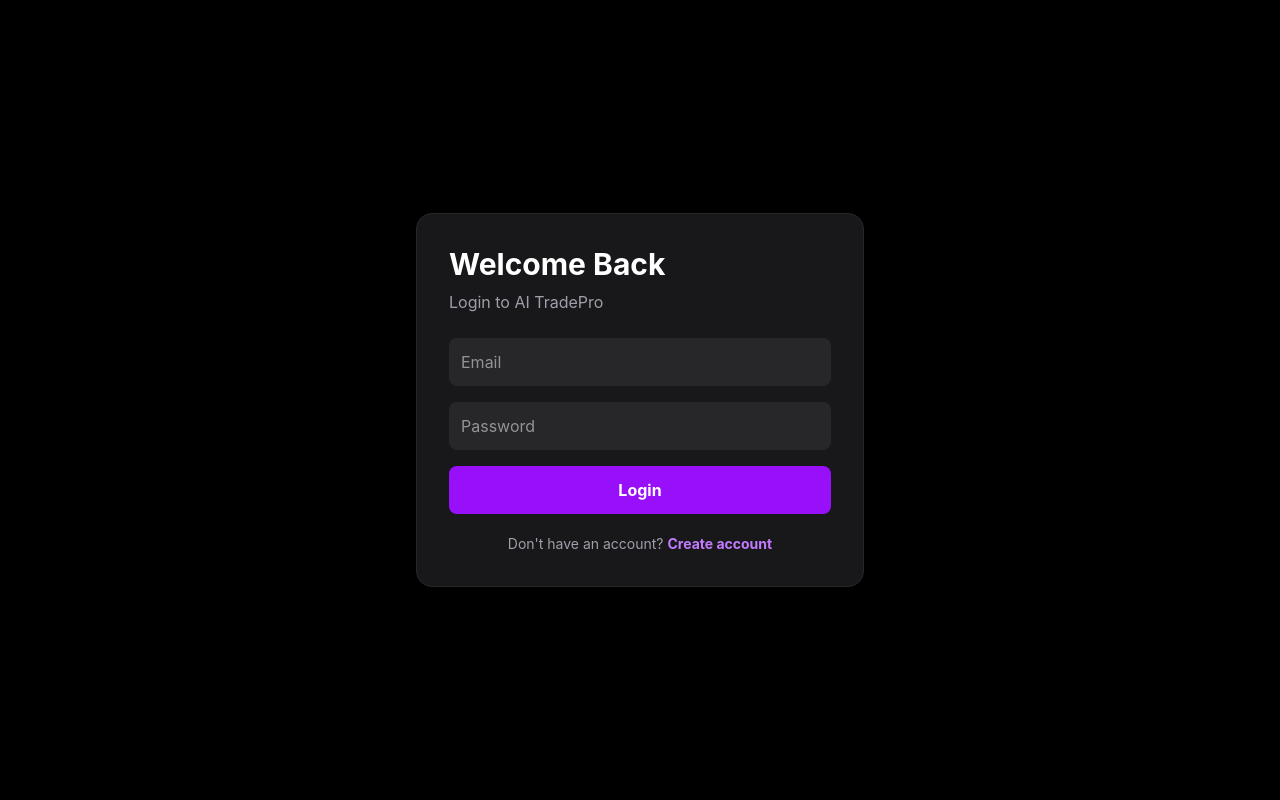
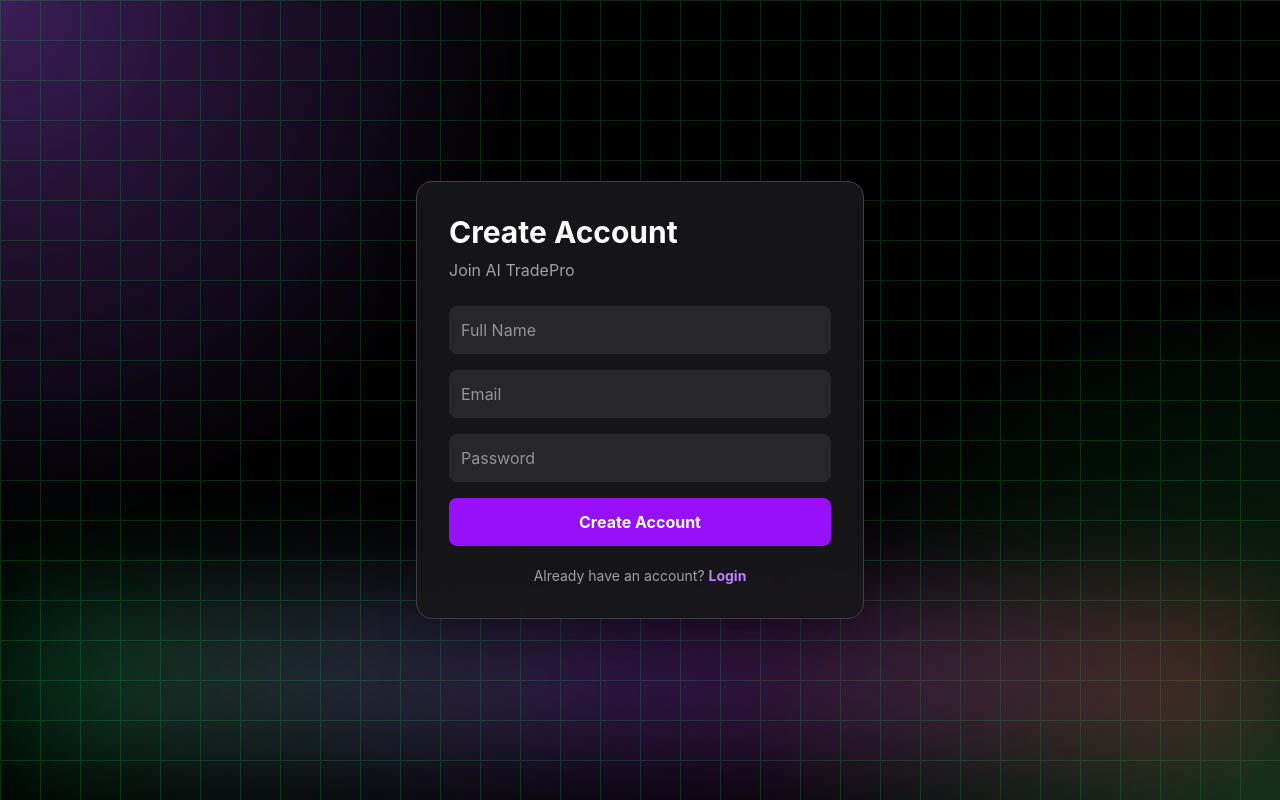
Before and after one commit to daraaffici/ai-tradepro, a Next.js app: page /login in a window 1280 px wide. Built offline with nearby package versions, Linux system fonts and the light colour scheme.

Commit message:
Add market trading auth background

```diff
--- a/src/app/login/page.tsx
+++ b/src/app/login/page.tsx
@@ -3,68 +3,64 @@
 import { useState } from "react";
 import Link from "next/link";
 
-export default function LoginPage() {
+export default function RegisterPage() {
+  const [name, setName] = useState("");
   const [email, setEmail] = useState("");
   const [password, setPassword] = useState("");
 
-  async function login() {
-    if (!email || !password) {
-      alert("Please enter email and password");
+  async function register() {
+    if (!name || !email || !password) {
+      alert("Please fill all fields");
       return;
     }
 
-    const res = await fetch("/api/auth/login", {
+    if (password.length < 6) {
+      alert("Password must be at least 6 characters");
+      return;
+    }
+
+    const res = await fetch("/api/auth/register", {
       method: "POST",
-      headers: {
-        "Content-Type": "application/json",
-      },
-      body: JSON.stringify({ email, password }),
+      headers: { "Content-Type": "application/json" },
+      body: JSON.stringify({ name, email, password }),
     });
 
     const data = await res.json();
 
     if (data.success) {
-      localStorage.setItem("user", JSON.stringify(data.user));
-      window.location.href = "/";
+      alert("Register success. Please login.");
+      window.location.href = "/login";
     } else {
-      alert(data.error || "Login failed");
+      alert(data.error || "Register failed");
     }
   }
 
   return (
-    <div className="min-h-screen flex items-center justify-center bg-black text-white p-4">
-      <div className="w-full max-w-md bg-zinc-900 p-8 rounded-2xl border border-zinc-800">
-        <h1 className="text-3xl font-bold mb-2">Welcome Back</h1>
-        <p className="text-zinc-400 mb-6">Login to AI TradePro</p>
+    <div className="min-h-screen flex items-center justify-center text-white p-4 relative overflow-hidden bg-black">
+      <div className="absolute inset-0 bg-[radial-gradient(circle_at_top_left,rgba(168,85,247,0.35),transparent_35%),radial-gradient(circle_at_bottom_right,rgba(34,197,94,0.25),transparent_35%)]" />
+      <div className="absolute inset-0 opacity-20 bg-[linear-gradient(to_right,#22c55e_1px,transparent_1px),linear-gradient(to_bottom,#22c55e_1px,transparent_1px)] bg-[size:40px_40px]" />
+      <div className="absolute bottom-10 left-0 right-0 h-40 opacity-30">
+        <div className="h-full bg-gradient-to-r from-green-500 via-purple-500 to-red-500 blur-3xl" />
+      </div>
+
+      <div className="relative z-10 w-full max-w-md bg-zinc-900/90 backdrop-blur p-8 rounded-2xl border border-zinc-700 shadow-2xl">
+        <h1 className="text-3xl font-bold mb-2">Create Account</h1>
+        <p className="text-zinc-400 mb-6">Join AI TradePro</p>
 
         <div className="space-y-4">
-          <input
-            value={email}
-            onChange={(e) => setEmail(e.target.value)}
-            placeholder="Email"
-            className="w-full bg-zinc-800 p-3 rounded-lg"
-          />
+          <input value={name} onChange={(e) => setName(e.target.value)} placeholder="Full Name" className="w-full bg-zinc-800 p-3 rounded-lg" />
+          <input value={email} onChange={(e) => setEmail(e.target.value)} placeholder="Email" className="w-full bg-zinc-800 p-3 rounded-lg" />
+          <input type="password" value={password} onChange={(e) => setPassword(e.target.value)} placeholder="Password" className="w-full bg-zinc-800 p-3 rounded-lg" />
 
-          <input
-            type="password"
-            value={password}
-            onChange={(e) => setPassword(e.target.value)}
-            placeholder="Password"
-            className="w-full bg-zinc-800 p-3 rounded-lg"
-          />
-
-          <button
-            onClick={login}
-            className="w-full bg-purple-600 hover:bg-purple-700 p-3 rounded-lg font-bold"
-          >
-            Login
+          <button onClick={register} className="w-full bg-purple-600 hover:bg-purple-700 p-3 rounded-lg font-bold">
+            Create Account
           </button>
         </div>
 
         <p className="text-center mt-5 text-sm text-zinc-400">
-          Don&apos;t have an account?{" "}
-          <Link href="/register" className="text-purple-400 font-bold">
-            Create account
+          Already have an account?{" "}
+          <Link href="/login" className="text-purple-400 font-bold">
+            Login
           </Link>
         </p>
       </div>
```
